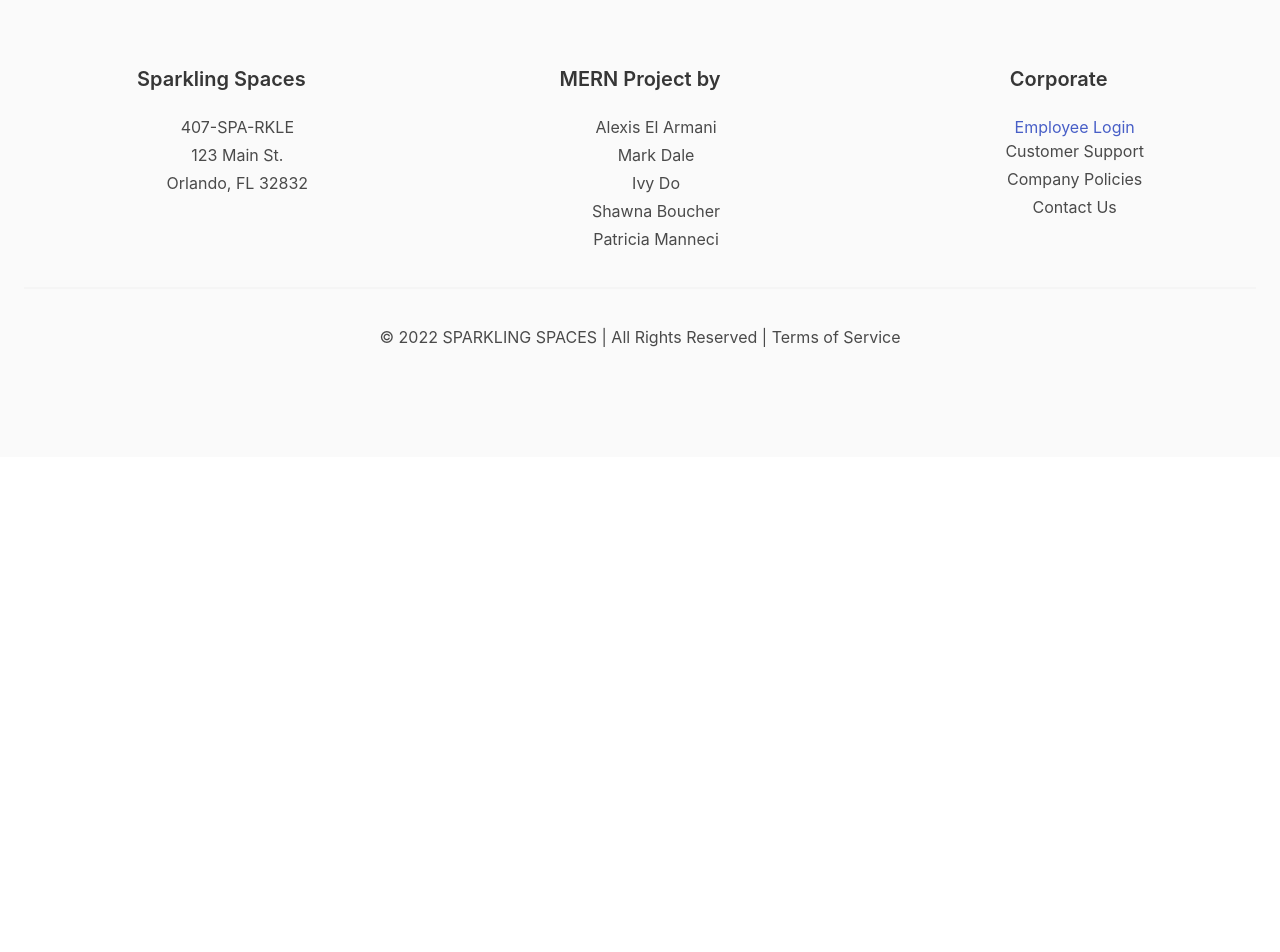
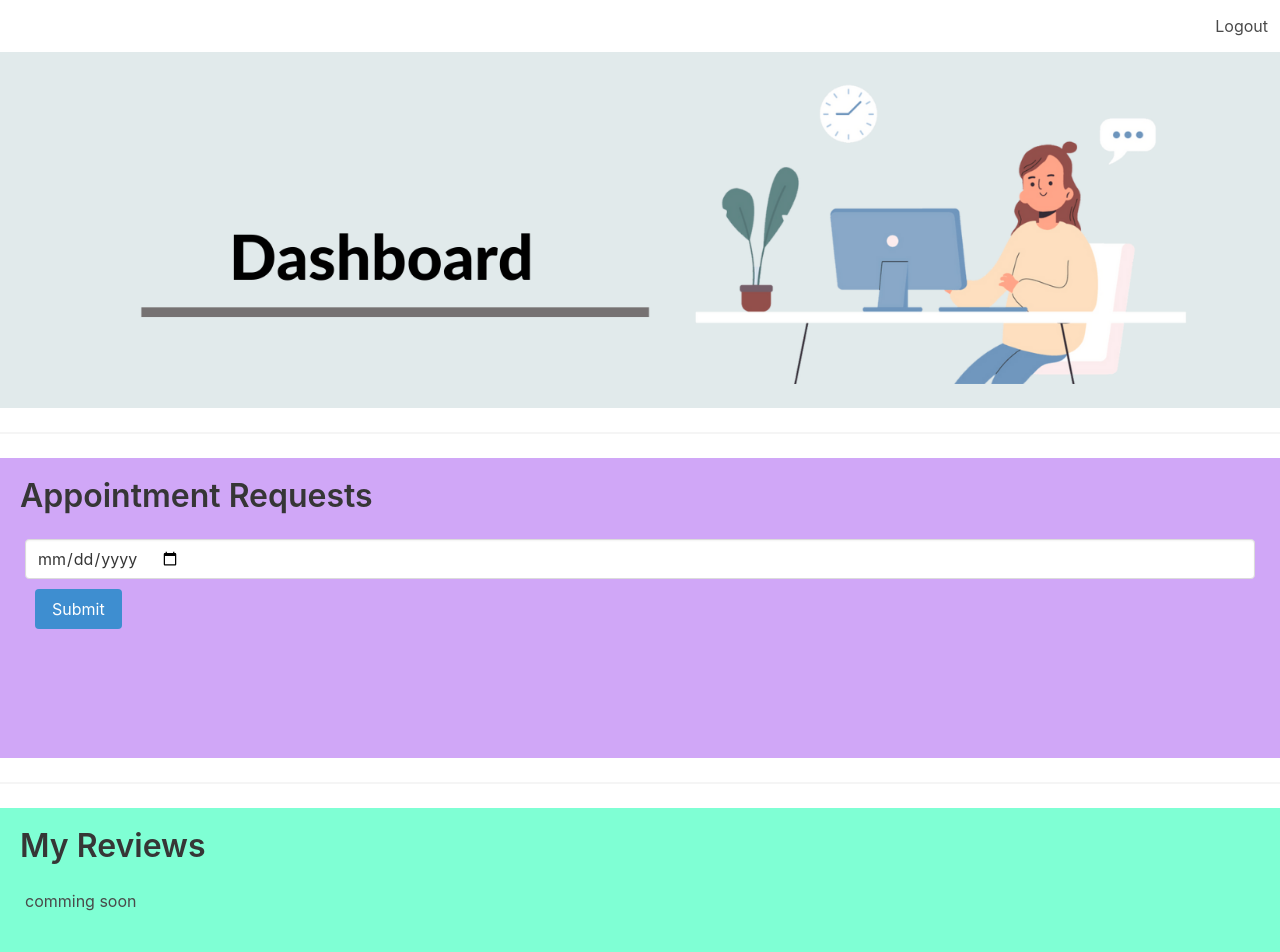
Before and after one commit to alexisn84/squeaky-clean, a React (Create React App) app in the folder client/: page /userdashboard in a window 1280 px wide. Shown: the top 952 px of the page. Before the commit the page ends 800 px from the top, so only its background shows below. Built offline with nearby package versions, Linux system fonts and the light colour scheme.

Commit message:
login auth working, token taken, logout clearing token

```diff
--- a/client/src/App.js
+++ b/client/src/App.js
@@ -11,6 +11,7 @@ import "./App.css"
 
 //import componenets
 import Footer from './components/Footer/Footer';
+import Rate from "./components/Rating/index"
 
 //import pages
 import Home from './pages/Home';
@@ -18,6 +19,8 @@ import Signup from './pages/Signup';
 import Login from './pages/Login';
 import MaidLogin from './pages/MaidLogin';
 import MaidDashboard from "./pages/MaidDashboard";
+import UserDashboard from './pages/UserDashboard';
+
 
 
 //setup graphql and auth
@@ -52,6 +55,8 @@ function App() {
                   <Route path="/maidlogin" element={<MaidLogin/>} />
                   <Route path="/signup" element={<Signup/>} />
                   <Route path="/maiddashboard" element={<MaidDashboard/>} />
+                  <Route path="/userdashboard" element={<UserDashboard/>} />
+
               </Routes>
           </Router>
         </ApolloProvider>
--- a/client/src/components/Navigation/MaidNavBar.js
+++ b/client/src/components/Navigation/MaidNavBar.js
@@ -1,12 +1,17 @@
-import React from 'react'
+import React from 'react';
+import Auth from "../../utils/auth";
 
-function MaidNavBar() {
+const MaidNavBar = () => {
+  const logout = event => {
+    event.preventDefault();
+    Auth.logout();
+  };
   return (
     <div>
       <nav className="navbar" role="navigation" aria-label="main navigation">
         <div id="navbarBasicExample" className="navbar-menu">
           <div className="navbar-end">
-      <a className="navbar-item" href="/">
+            <a className="navbar-item" href="/" onClick={logout}>
               Logout
             </a>
           </div>
@@ -16,4 +21,4 @@ function MaidNavBar() {
   )
 }
 
-export default MaidNavBar
+export default MaidNavBar;
--- a/client/src/pages/Login.js
+++ b/client/src/pages/Login.js
@@ -1,11 +1,13 @@
 import React, { useState } from 'react';
 import { useMutation } from '@apollo/client';
 import { LOGIN_USER } from '../utils/mutations';
+import { useNavigate as navigate } from 'react-router-dom';
 
 import Auth from '../utils/auth';
 
 //images
 import LoginImage from '../assets/login/login.webp';
+import MaidNavBar from '../components/Navigation/MaidNavBar';
 
 const Login = (props) => {
   const [formState, setFormState] = useState({ email: '', password: '' });
@@ -19,7 +21,6 @@ const Login = (props) => {
       ...formState,
       [name]: value,
     });
-    console.log(name, value, 'this is the name');
   };
 
   // submit form
@@ -35,16 +36,17 @@ const Login = (props) => {
     } catch (e) {
       console.error(e);
     }
-
     // clear form values
     setFormState({
       email: '',
       password: '',
     });
+    navigate("/userdashboard")
   };
 
   return (
     <main>
+      <MaidNavBar />
       <div id='login' className='section'>
         <div className='columns is-vcentered'>
           <div className='column is-half has-text-centered'>
@@ -87,11 +89,9 @@ const Login = (props) => {
                       Login
                     </button>
                   </p>
-                  <a href="/userdashboard">Login</a>
                 </div>
               </form>
               {error && <div>Login failed</div>}
-              <a href="/userdashboard">Link to userdashboard noAuth</a>
             </div>
           </div>
         </div>
--- a/client/src/pages/UserDashboard.js
+++ b/client/src/pages/UserDashboard.js
@@ -1,86 +1,144 @@
 import React from 'react';
-import { Link, useParams } from 'react-router-dom';
+import { useNavigate } from 'react-router-dom';
 
-import ReviewForm from '../components/ReviewForm';
-import ReviewList from '../components/ReviewList';
-import BookingList from '../components/BookingList';
+// import ReviewForm from '../components/ReviewForm';
+// import ReviewList from '../components/ReviewList';
+// import BookingList from '../components/BookingList';
+// import { useQuery, useMutation } from '@apollo/client';
+// import { QUERY_USER, QUERY_ME, QUERY_MAIDS } from '../utils/queries';
+// import { ADD_BOOKING, ADD_REVIEW } from '../utils/mutations';
+
+import Auth from '../utils/auth';
+import MaidNavBar from '../components/Navigation/MaidNavBar';
+import DashboardImage from "../assets/dashboard/dashboard.png"
 
 
-import { useQuery, useMutation } from '@apollo/client';
-import { QUERY_USER, QUERY_ME, QUERY_MAIDS } from '../utils/queries';
-import { ADD_BOOKING, ADD_REVIEW } from '../utils/mutations';
-import Auth from '../utils/auth';
-
-import HeaderImage from '../assets/dashboard/dashboard.png';
+// import HeaderImage from '../assets/dashboard/dashboard.png';
 
 const UserDashboard = (props) => {
-    const { username: userParam } = useParams();
+  // const { username: userParam } = useParams();
 
-    const [addBooking] = useMutation(ADD_BOOKING);
-    const {maidList} = useQuery(QUERY_MAIDS);
+  // const [addBooking] = useMutation(ADD_BOOKING);
+  // const {maidList} = useQuery(QUERY_MAIDS);
 
-    const [addReview] = useMutation(ADD_REVIEW);
+  // const [addReview] = useMutation(ADD_REVIEW);
 
-    const { loading, data } = useQuery(userParam ? QUERY_USER : QUERY_ME, {
-        variables: { username: userParam },
-    });
+  // const { loading, data } = useQuery(userParam ? QUERY_USER : QUERY_ME, {
+  //     variables: { username: userParam },
+  // });
 
-    const user = data?.me || data?.user || {};
+  // const user = data?.me || data?.user || {};
+
+  //checks if logged in
+
+  var loggedIn = Auth.loggedIn()
+  const navigate = useNavigate()
+  console.log("LOGIN STATUS " + loggedIn);
+  if (!loggedIn) { navigate("/login") }
 
   // redirect to personal profile page if username is yours
-    if (Auth.loggedIn() && Auth.getProfile().data.username === userParam) {
-        return <Link to="/userdashboard" />;
-    }
+  // if (Auth.loggedIn() && Auth.getProfile().data.username === userParam) {
+  //     return <Link to="/userdashboard" />;
+  // }
 
-    if (loading) {
-      return <div>Loading ...</div>;
-    }
+  // if (loading) {
+  //   return <div>Loading ...</div>;
+  // }
 
-    if (!user?.username) {
-      return (
-      <h4>
-          Please login to see your Profile
-      </h4>
-      );
-    }
+  // if (!user?.username) {
+  //   return (
+  //   <h4>
+  //       Please login to see your Profile
+  //   </h4>
+  //   );
+  // }
 
   //click function to schedule booking
-    const handleClick = async () => {
-      try {
-        await addBooking({
-          variables: { id: user._id }
-        });
-      } catch (e) {
-        console.error(e);
-      }
-    };
+  // const handleClick = async () => {
+  //   try {
+  //     await addBooking({
+  //       variables: { id: user._id }
+  //     });
+  //   } catch (e) {
+  //     console.error(e);
+  //   }
+  // };
 
   //click function to look at maid reviews
-    const maidClick = async () => {
-      try {
-        await maidList({
-          variables: { id: user._id }
-        });
-      } catch (e) {
-        console.error(e);
-      }
-    };
+  // const maidClick = async () => {
+  //   try {
+  //     await maidList({
+  //       variables: { id: user._id }
+  //     });
+  //   } catch (e) {
+  //     console.error(e);
+  //   }
+  // };
 
   //click function to leave review
-    const reviewClick = async () => {
-      try {
-        await addReview({
-          variables: { id: user._id }
-        });
-      } catch (e) {
-        console.error(e);
-      }
-    };
+  // const reviewClick = async () => {
+  //   try {
+  //     await addReview({
+  //       variables: { id: user._id }
+  //     });
+  //   } catch (e) {
+  //     console.error(e);
+  //   }
+  // };
 
 
   return (
     <main>
-    <div id="user-dashboard">
+      <MaidNavBar />
+      <div className='page-container'>
+        <section className="hero is-small is-light">
+          <div className="hero-body">
+            <img src={DashboardImage} alt="dashboard logo"></img>
+          </div>
+        </section>
+        <hr />
+        <div className='scheduled-cleanings-container'>
+          <h1 className='title'>
+            Appointment Requests
+          </h1>
+          <div className='scheduled-cleanings-list'>
+            <form>
+            <div className="field">
+                  <p className="control">
+                    <input
+                      className="input"
+                      placeholder="date"
+                      name="date"
+                      type="date"
+                      id="date"
+                    />
+                  </p>
+                  <button className="button is-info">
+                      Submit
+                    </button>
+                </div>
+
+            </form>
+          </div>
+        </div>
+        <hr />
+        <div className='maid-reviews-container'>
+          <h1 className='title'>
+            My Reviews
+          </h1>
+          <div className='maid-reviews-list'>
+            comming soon
+          </div>
+        </div>
+        <hr />
+        <div className='maid-rating-container'>
+          <h1 className='title'>
+            My Rating
+          </h1>
+          <div className='maid-rating-list'>
+          </div>
+        </div>
+      </div>    {/* <div id="user-dashboard">
       <div className='section'>
                 <figure className="image is-5x4 is-inline-block">
                   <img src={HeaderImage} alt="girl browsing online"/>
@@ -90,48 +148,48 @@ const UserDashboard = (props) => {
       <h2 className="">
           Welcome Back {userParam ? `${user.username}` : ' to your'} dashboard.
         </h2>
-      </div>
-
+      </div> */}
+      {/*
       <div className="">
         {/* container/card for BookingList, booking and maidList buttons */}
-        <div className="">
+      {/* <div className="">
             <BookingList
-            bookings={user.bookings}
-            // title={`${user.username}'s Scheduled Cleanings'`}
-          />
+            bookings={user.bookings} */}
+      {/* // title={`${user.username}'s Scheduled Cleanings'`}
+          // /> */}
       {/* schedule cleaning button click */}
-          {userParam && (
+      {/* {userParam && (
           <button className='' onClick={handleClick}>
             Schedule a Cleaning
             </button>
-          )}
+          )} */}
 
       {/* button to go see maids and reviews */}
-        {userParam && (
+      {/* {userParam && (
           <button className='' onClick={maidClick}>
             Checkout Housekeepers
             </button>
           )}
-        </div>
+        </div> */}
 
       {/* new container/card for review form and ratings */}
-        <div className="">
+      {/* <div className="">
           <ReviewForm
             username={user.username}
             reviewBody={user.reviewText}
-          />
+          /> */}
 
       {/* submit review button  */}
-        {userParam && (
+      {/* {userParam && (
           <button className='' onClick={reviewClick}>
             Submit
             </button>
           )}
-        </div>
+        </div> */}
 
       {/* new container for list of previous left reviews by
             logged in user */}
-        <div className="">
+      {/* <div className="">
           <ReviewList
             title={`${user.username}'s Reviews `}
             username={user.username}
@@ -143,7 +201,7 @@ const UserDashboard = (props) => {
       </div>
       <div className=''>{!userParam && <BookingList /> && <ReviewList />  && <ReviewForm />}
       </div>
-    </div>
+    </div> */}
     </main>
   );
 };
--- a/client/src/utils/auth.js
+++ b/client/src/utils/auth.js
@@ -31,7 +31,7 @@ class AuthService {
     // Saves user token to localStorage
     localStorage.setItem('id_token', idToken);
 
-    window.location.assign('/');
+    window.location.assign('/userdashboard');
   }
 
   logout() {
```
Lines whose indentation alone changed are shown as unchanged.
